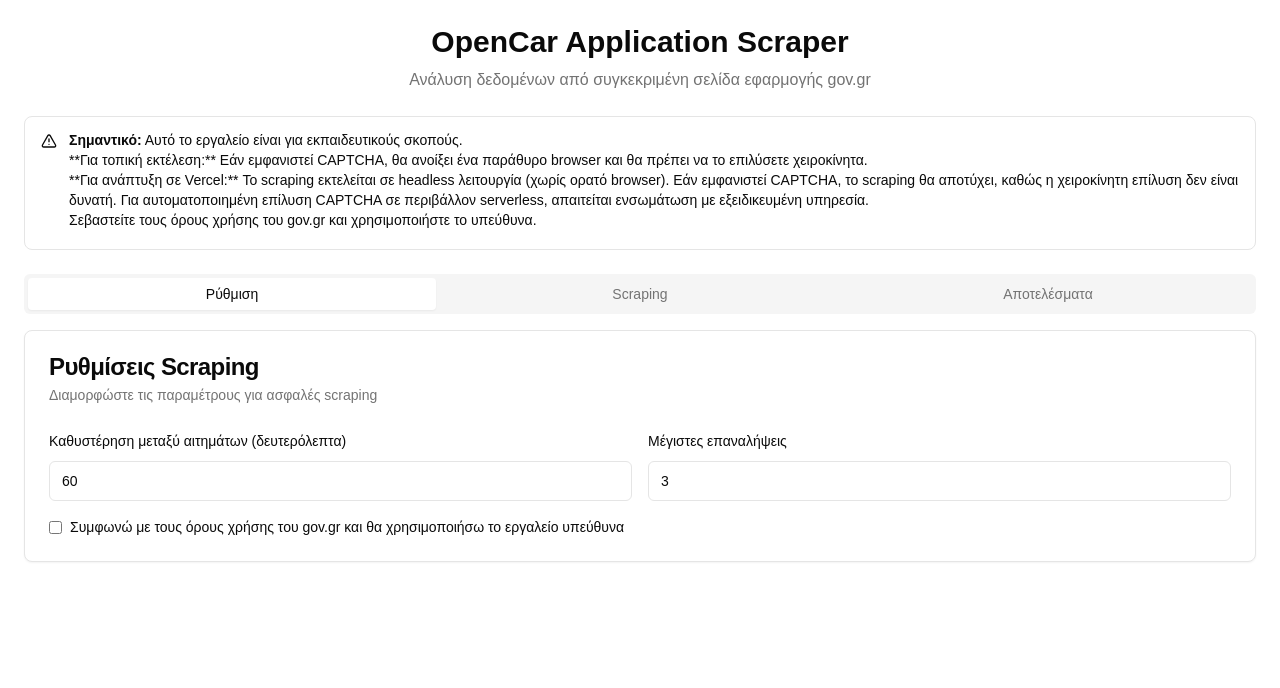
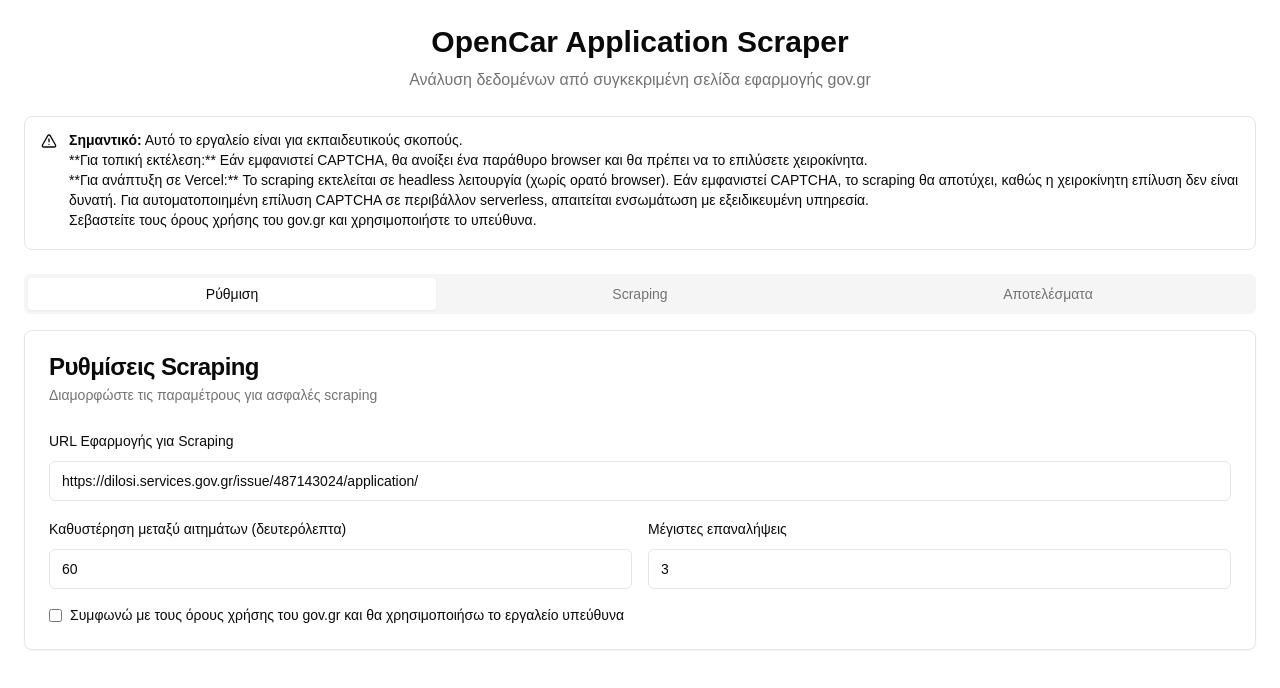
Before and after one commit to leonalkalai/openscrapper, a Next.js app: page / in a window 1280 px wide. Shown: the top 688 px of the page. Built offline with nearby package versions, Linux system fonts and the light colour scheme.

Commit message:
feat: add URL input and dynamic scraping
Allow URL input for scraping and update scraper logic.

Co-authored-by: Leon Kountouras <21139137+leonalkalai@users.noreply.github.com>

```diff
--- a/app/actions.ts
+++ b/app/actions.ts
@@ -15,6 +15,7 @@ interface ScrapingResult {
 }
 
 export async function scrapeApplicationAction(
+  targetUrl: string, // Νέα παράμετρος: η URL που θα γίνει scrape
   delayBetweenRequests: number,
   maxRetries: number,
 ): Promise<ScrapingResult> {
@@ -24,7 +25,7 @@ export async function scrapeApplicationAction(
     logs.push(`[${timestamp}] ${type.toUpperCase()}: ${message}`)
   }
 
-  const scraper = new OpenCarScraper()
+  const scraper = new OpenCarScraper(targetUrl) // Περάστε τη URL στον constructor
   scraper.requestDelay = delayBetweenRequests * 1000 // Μετατροπή δευτερολέπτων σε χιλιοστά του δευτερολέπτου
   scraper.maxRetries = maxRetries
 
@@ -34,7 +35,7 @@ export async function scrapeApplicationAction(
     addLog("Αρχικοποίηση scraper για την εφαρμογή...", "info")
     await scraper.init()
 
-    addLog("Έναρξη scraping της σελίδας εφαρμογής...", "info")
+    addLog(`Έναρξη scraping της σελίδας εφαρμογής: ${targetUrl}`, "info")
     const result = await scraper.scrapeApplication() // Κλήση της μεθόδου scraping
 
     if (result) {
--- a/app/page.tsx
+++ b/app/page.tsx
@@ -32,6 +32,7 @@ export default function OpenCarScraper() {
     logs: [],
   })
   const [settings, setSettings] = useState({
+    targetUrl: "https://dilosi.services.gov.gr/issue/487143024/application/", // Προσθήκη state για την URL
     delayBetweenRequests: 60, // δευτερόλεπτα
     maxRetries: 3,
     respectTerms: false,
@@ -41,6 +42,10 @@ export default function OpenCarScraper() {
   const startScraping = async () => {
     if (!settings.respectTerms) {
       alert("Πρέπει να συμφωνήσετε με τους όρους χρήσης")
+      return
+    }
+    if (!settings.targetUrl) {
+      alert("Παρακαλώ εισάγετε μια URL για scraping.")
       return
     }
 
@@ -62,8 +67,9 @@ export default function OpenCarScraper() {
     }))
 
     try {
-      // Call the Server Action
+      // Call the Server Action, passing the targetUrl
       const { applicationData, logs: serverLogs } = await scrapeApplicationAction(
+        settings.targetUrl, // Περάστε τη URL
         settings.delayBetweenRequests,
         settings.maxRetries,
       )
@@ -183,6 +189,21 @@ export default function OpenCarScraper() {
               <CardDescription>Διαμορφώστε τις παραμέτρους για ασφαλές scraping</CardDescription>
             </CardHeader>
             <CardContent className="space-y-4">
+              <div className="space-y-2">
+                <Label htmlFor="targetUrl">URL Εφαρμογής για Scraping</Label>
+                <Input
+                  id="targetUrl"
+                  type="url"
+                  placeholder="π.χ. https://dilosi.services.gov.gr/issue/..."
+                  value={settings.targetUrl}
+                  onChange={(e) =>
+                    setSettings((prev) => ({
+                      ...prev,
+                      targetUrl: e.target.value,
+                    }))
+                  }
+                />
+              </div>
               <div className="grid grid-cols-2 gap-4">
                 <div className="space-y-2">
                   <Label htmlFor="delay">Καθυστέρηση μεταξύ αιτημάτων (δευτερόλεπτα)</Label>
@@ -257,7 +278,7 @@ export default function OpenCarScraper() {
 
                 <div className="flex gap-2">
                   {!status.isRunning && (
-                    <Button onClick={startScraping} disabled={!settings.respectTerms}>
+                    <Button onClick={startScraping} disabled={!settings.respectTerms || !settings.targetUrl}>
                       <Play className="mr-2 h-4 w-4" />
                       Έναρξη Scraping
                     </Button>
--- a/opencar-scraper.js
+++ b/opencar-scraper.js
@@ -5,8 +5,9 @@ import fs from "fs/promises"
 import path from "path"
 
 class OpenCarScraper {
-  constructor() {
-    this.baseUrl = "https://dilosi.services.gov.gr/issue/487143024/application/" // Updated URL
+  constructor(baseUrl) {
+    // Δέχεται τη baseUrl ως παράμετρο
+    this.baseUrl = baseUrl // Χρησιμοποιεί τη URL που παρέχεται
     this.requestDelay = 60000 // 1 αίτημα ανά λεπτό (used for retries)
     this.maxRetries = 3
     this.browser = null
```
